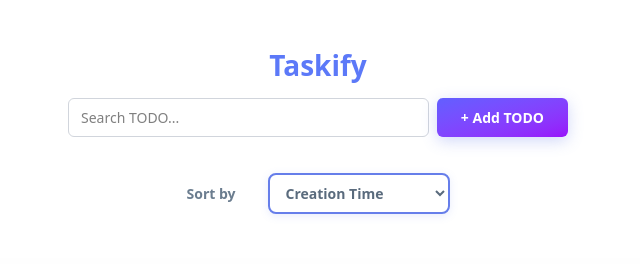
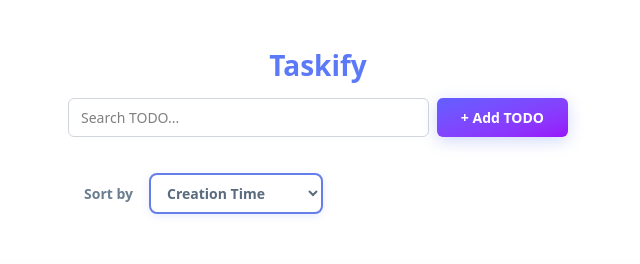
Before and after one commit to drashtisitapara2012/Practice-Codes, a React (Vite) app in the folder HTML-CSS-Page-Design/to-do-app/: page / in a window 1280 px wide. Shown: the top 264 px of the page, without its empty margins (322-962 px from the left). Built offline with nearby package versions, Linux system fonts and the light colour scheme; no server answers.

Commit message:
ToDo COmpleted

```diff
--- a/HTML-CSS-Page-Design/to-do-app/src/components/FilterBar/FilterBar.jsx
+++ b/HTML-CSS-Page-Design/to-do-app/src/components/FilterBar/FilterBar.jsx
@@ -5,24 +5,49 @@ const FilterBar = () => {
   const { sortBy, setSortBy } = useTodos();
 
   return (
+    <div className="my-6 px-4 w-full animate-slideDown">
+      {/* Wrapper */}
+      <div className="mx-auto w-full max-w-[600px] flex flex-col gap-3 sm:flex-row sm:items-center sm:justify-center sm:gap-6">
 
-    <div className="flex justify-center gap-8 my-6 mx-auto w-full max-w-[600px] px-4 animate-slideDown sm:flex-row flex-col sm:gap-8 gap-3">
-      <div className="flex items-center gap-8 text-sm font-semibold text-[#6b7d8f]">
-        <label className="flex items-center gap-5" htmlFor="sort-select">Sort by </label>
+        {/* Sort Section */}
+        <div className="flex flex-col gap-2 sm:flex-row sm:items-center sm:gap-4 w-full">
+
+          <label
+            htmlFor="sort-select"
+            className="text-sm font-semibold text-[#6b7d8f]"
+          >
+            Sort by
+          </label>
+
           <select
             id="sort-select"
             value={sortBy}
             onChange={(e) => setSortBy(e.target.value)}
-          className="px-3 pr-12  py-2 text-sm font-semibold text-[#5a6b7d] bg-white
-             border-2 border-[#667eea] rounded-lg cursor-pointer min-w-[180px]
+            className="
+              w-full sm:w-auto
+              px-3 py-2 pr-10
+              text-sm font-semibold text-[#5a6b7d]
+              bg-white
+              border-2 border-[#667eea]
+              rounded-lg
+              cursor-pointer
               shadow-[0_2px_8px_rgba(102,126,234,0.15)]
               transition-all duration-300 ease-in-out
-             hover:border-[#764ba2] hover:shadow-[0_4px_12px_rgba(102,126,234,0.25)]
-             focus:outline-none focus:border-[#764ba2] focus:ring-1 focus:ring-[#667eea] focus:bg-[#f9fbfc]">
+              hover:border-[#764ba2]
+              hover:shadow-[0_4px_12px_rgba(102,126,234,0.25)]
+              focus:outline-none
+              focus:border-[#764ba2]
+              focus:ring-1
+              focus:ring-[#667eea]
+              focus:bg-[#f9fbfc]
+            "
+          >
             <option value="creationTime">Creation Time</option>
             <option value="priority">Priority</option>
             <option value="dueDate">Due Date</option>
           </select>
+
+        </div>
       </div>
     </div>
   );
--- a/HTML-CSS-Page-Design/to-do-app/src/components/Pagination/Pagination.jsx
+++ b/HTML-CSS-Page-Design/to-do-app/src/components/Pagination/Pagination.jsx
@@ -5,7 +5,7 @@ const Pagination = () => {
   const { currentPage, setCurrentPage, totalPages, totalItems } = useTodos();
   const [inputPage, setInputPage] = useState(currentPage);
 
-  // Sync input value when currentPage changes externally (e.g. filtered buttons)
+  // Sync input when page changes externally
   useEffect(() => {
     setInputPage(currentPage);
   }, [currentPage]);
@@ -28,57 +28,54 @@ const Pagination = () => {
 
   const handleInputChange = (e) => {
     const value = e.target.value;
-    // Allow empty string to let user clear input
+
     if (value === "") {
       setInputPage("");
       return;
     }
-    // Only allow numbers
+
     if (/^\d+$/.test(value)) {
       setInputPage(Number(value));
     }
   };
 
   const handlePageSubmit = () => {
-    let pageNumber = Number(inputPage);
+    let page = Number(inputPage);
 
-    // Default to 1 if invalid or empty
-    if (!pageNumber || pageNumber < 1) pageNumber = 1;
-    // Cap at totalPages
-    if (pageNumber > totalPages) pageNumber = totalPages;
+    if (!page || page < 1) page = 1;
+    if (page > totalPages) page = totalPages;
 
-    if (pageNumber !== currentPage) {
-      setCurrentPage(pageNumber);
-      window.scrollTo({ top: 0, behavior: "smooth" });
-    } else {
-      // If valid but same page, just reset input to look nice
-      setInputPage(currentPage);
-    }
+    setCurrentPage(page);
+    setInputPage(page);
+
+    window.scrollTo({ top: 0, behavior: "smooth" });
   };
 
   const handleKeyDown = (e) => {
     if (e.key === "Enter") {
       handlePageSubmit();
-      e.target.blur(); // Remove focus after submit
+      e.target.blur();
     }
   };
 
   return (
-    <div className="my-10 flex flex-col items-center gap-4">
-      {/* Controls */}
-      <div className="flex items-center justify-center gap-6">
+    <div className="my-8 px-4">
+      {/* Wrapper */}
+      <div className="flex flex-col gap-4 items-stretch sm:flex-row sm:items-center sm:justify-center sm:gap-6">
+
         {/* Previous */}
         <button
           onClick={handlePrevious}
           disabled={currentPage === 1}
-          className="flex h-[38px] items-center justify-center rounded-lg bg-gradient-to-r from-indigo-500 to-purple-600 px-6 text-sm font-bold text-white shadow transition disabled:opacity-50 disabled:cursor-not-allowed hover:shadow-md hover:-translate-y-[1px] disabled:hover:translate-y-0 disabled:hover:shadow-none"
+          className="w-full sm:w-auto h-[40px] rounded-lg bg-gradient-to-r from-indigo-500 to-purple-600 px-6 text-sm font-semibold text-white shadow transition
+          disabled:opacity-50 disabled:cursor-not-allowed hover:shadow-md"
         >
           ← Previous
         </button>
 
         {/* Info Box */}
-        <div className="flex flex-col items-center bg-white px-6 py-2 rounded-lg border border-slate-200 shadow-sm transition-shadow focus-within:shadow-md focus-within:border-indigo-300">
-          <div className="flex items-center gap-2 text-sm font-bold text-slate-800">
+        <div className="flex flex-col items-center justify-center rounded-lg border border-slate-200 bg-white px-4 py-2 shadow-sm w-full sm:w-auto">
+          <div className="flex items-center gap-2 text-sm font-semibold text-slate-800">
             <span>Page</span>
             <input
               type="text"
@@ -87,12 +84,13 @@ const Pagination = () => {
               onChange={handleInputChange}
               onBlur={handlePageSubmit}
               onKeyDown={handleKeyDown}
-              className="w-12 text-center rounded border border-slate-300 px-1 py-0.5 text-sm focus:border-indigo-500 focus:outline-none focus:ring-1 focus:ring-indigo-500 bg-slate-50"
+              className="w-12 text-center rounded border border-slate-300 bg-slate-50 px-1 py-0.5 text-sm
+              focus:border-indigo-500 focus:outline-none focus:ring-1 focus:ring-indigo-500"
               aria-label="Current Page"
             />
             <span>of {totalPages}</span>
           </div>
-          <span className="text-[11px] font-medium text-slate-500 mt-0.5">
+          <span className="text-[11px] text-slate-500 mt-1">
             {totalItems} items total
           </span>
         </div>
@@ -101,7 +99,8 @@ const Pagination = () => {
         <button
           onClick={handleNext}
           disabled={currentPage === totalPages}
-          className="flex h-[38px] items-center justify-center rounded-lg bg-gradient-to-r from-indigo-500 to-purple-600 px-6 text-sm font-bold text-white shadow transition disabled:opacity-50 disabled:cursor-not-allowed hover:shadow-md hover:-translate-y-[1px] disabled:hover:translate-y-0 disabled:hover:shadow-none"
+          className="w-full sm:w-auto h-[40px] rounded-lg bg-gradient-to-r from-indigo-500 to-purple-600 px-6 text-sm font-semibold text-white shadow transition
+          disabled:opacity-50 disabled:cursor-not-allowed hover:shadow-md"
         >
           Next →
         </button>
```
Also changed, not shown: 1 other file (tests, documents, lock files or other folders). Lines whose indentation alone changed are shown as unchanged.
